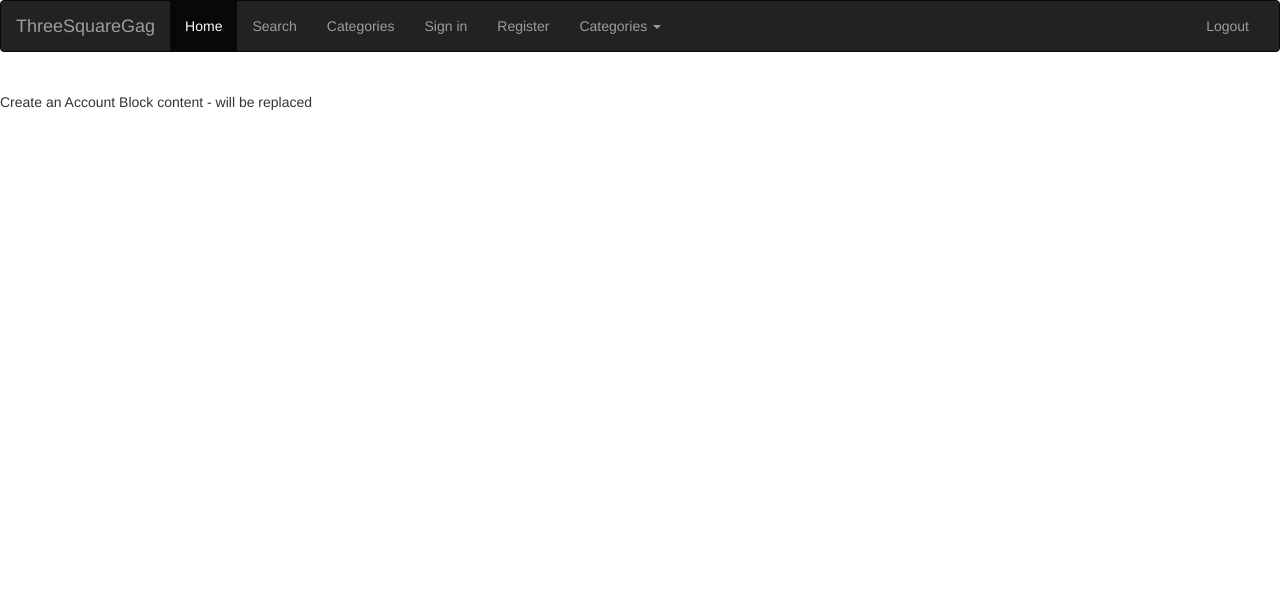
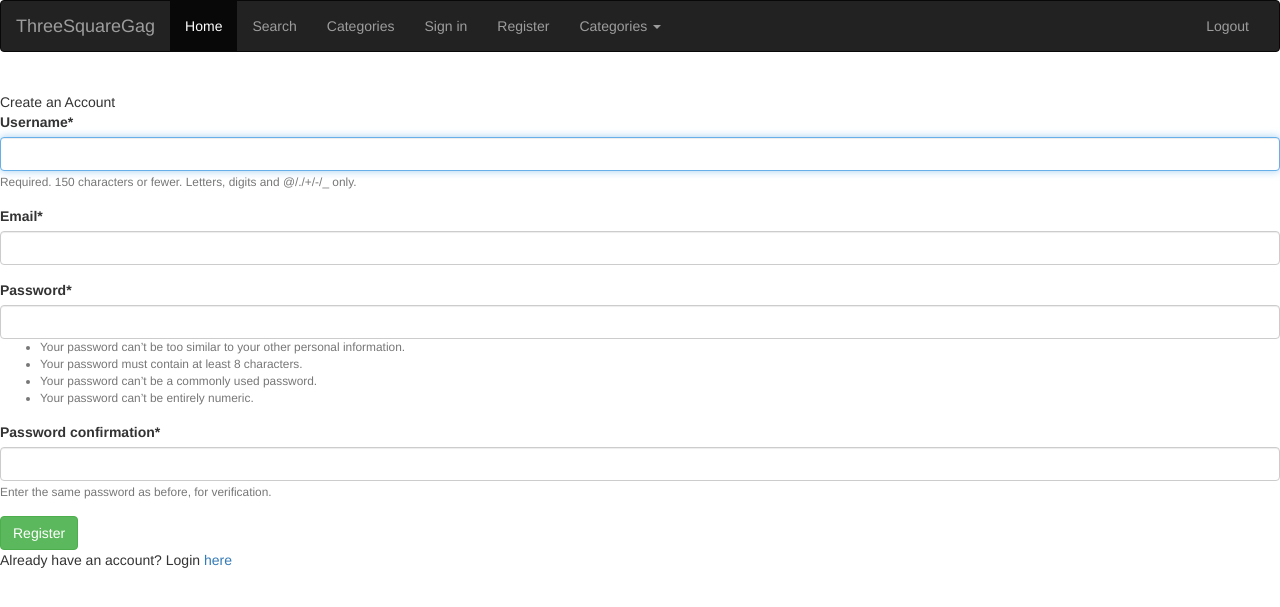
Before and after one commit to alexgeu/meme-project, a Django app: page /register/ in a window 1280 px wide. Shown: the top 607 px of the page. Run offline with Django 3.2, Linux system fonts and the light colour scheme; some libraries are stand-ins or nearby versions.

Commit message:
Improving user management system

```diff
--- a/memeProject/memeProject/settings.py
+++ b/memeProject/memeProject/settings.py
@@ -131,3 +131,6 @@ USE_TZ = True
 STATIC_URL = '/static/'
 
 CRISPY_TEMPLATE_PACK="bootstrap4"
+
+LOGIN_REDIRECT_URL = '/'
+LOGOUT_REDIRECT_URL = '/'
--- a/memeProject/memeProject/urls.py
+++ b/memeProject/memeProject/urls.py
@@ -21,6 +21,7 @@ from myViewSample.views import HomeViewClass
 from django.views.generic import TemplateView
 from myFirstApp.views import productList, productCreateView, productDetail, signup, search
 from django.urls import include
+from django.contrib.auth import views as auth_views
 
 urlpatterns = [
     path('admin/', admin.site.urls),
@@ -32,4 +33,7 @@ urlpatterns = [
     path('products/', include('myFirstApp.urls')),
     path('search/', search),
     path('register/', register, name="register"),
+    path('login/', auth_views.LoginView.as_view(), name='login'),
+    path('login/', auth_views.LogoutView.as_view(), name='logout'),
+    #path('', include('django.contrib.auth.urls')),
 ]
--- a/memeProject/register/templates/register/register.html
+++ b/memeProject/register/templates/register/register.html
@@ -1,12 +1,18 @@
 {% extends 'base.html' %}
 
-{% block title %} Create an Account{% endblock %}
+{% block title %}
+Create an Account
+{% endblock %}
+
 {% load crispy_forms_tags %}
 
-{% block content %}
-    <form method="POST" class="form-group">
-        {% csrf_token %}
-        {{ form|crispy }}
-        <button type="submit" class="btn btn-success">Register</button>
-    </form>
+{% block mainContent %}
+    <div class="content-section">
+        <form method="POST" class="form-group">
+            {% csrf_token %}
+            {{ form|crispy }}
+            <button type="submit" class="btn btn-success">Register</button>
+            <p>Already have an account? Login <a href="/login">here</a></p>
+        </form>
+    </div>
 {% endblock %}
--- a/memeProject/register/views.py
+++ b/memeProject/register/views.py
@@ -1,19 +1,20 @@
 from django.shortcuts import render, redirect
+from django.contrib import messages
 from .forms import RegisterForm
 #from django.contrib.auth import login, authenticate
 #from django.contrib.auth.forms import UserCreationForm
 from django.views.generic import View, TemplateView
 
 # Create your views here.
-def register(response):
-    if response.method == "POST":
-        form = RegisterForm(response.POST)
+def register(request):
+    if request.method == 'POST':
+        form = RegisterForm(request.POST)
         if form.is_valid():
             form.save()
-
-        # todo change redirect to sasas homepage
-        return redirect("/home")
+            username = form.cleaned_data.get('username')
+            messages.success(request, f'Your account has been created ({username})! Your are now able to login.')
+            return redirect('/login')
     else:
         form = RegisterForm()
 
-    return render(response, "register/register.html", {"form": form})
+    return render(request, "register/register.html", {"form": form})
--- a/memeProject/templates/base.html
+++ b/memeProject/templates/base.html
@@ -4,10 +4,10 @@
     <!-- Required meta tags
     <meta charset="utf-8">
     <meta name="viewport" content="width=device-width, initial-scale=1, shrink-to-fit=no">
--->
+ -->
     <!-- Bootstrap CSS
     <link rel="stylesheet" href="https://stackpath.bootstrapcdn.com/bootstrap/4.4.1/css/bootstrap.min.css" integrity="sha384-Vkoo8x4CGsO3+Hhxv8T/Q5PaXtkKtu6ug5TOeNV6gBiFeWPGFN9MuhOf23Q9Ifjh" crossorigin="anonymous">
--->
+ -->
     <title>Hello Meme People</title>
   </head>
 <body>
@@ -18,7 +18,13 @@
         Block title - will be replaced
 
     {% endblock %}
-
+    {% if messages %}
+        {% for message in messages %}
+            <div class="alert alert-{{ message.tags }}">
+                {{ message}}
+            </div>
+        {% endfor %}
+    {% endif %}
     {% block mainContent %}
 
         Block content - will be replaced
--- a/memeProject/templates/final_nav_bar.html
+++ b/memeProject/templates/final_nav_bar.html
@@ -31,8 +31,8 @@
                     <li class="active"><a href="/Welcome">Home</a></li>
                     <li><a href="/search">Search</a></li>
                     <li><a href="#">Categories</a></li>
-                    <li><a href="#">Sign in</a></li>
-                    <li><a href="/profile">Register</a></li>
+                    <li><a href="/login">Sign in</a></li>
+                    <li><a href="/register">Register</a></li>
 
 
                     <!-- drop down menu -->
```
Also changed, not shown: other parts of memeProject/templates/final_nav_bar.html (+1 -1 lines), memeProject/register/templates/registration/login.html (added, +16 -0 lines), memeProject/register/templates/registration/logout.html (added, +8 -0 lines), README.md.
